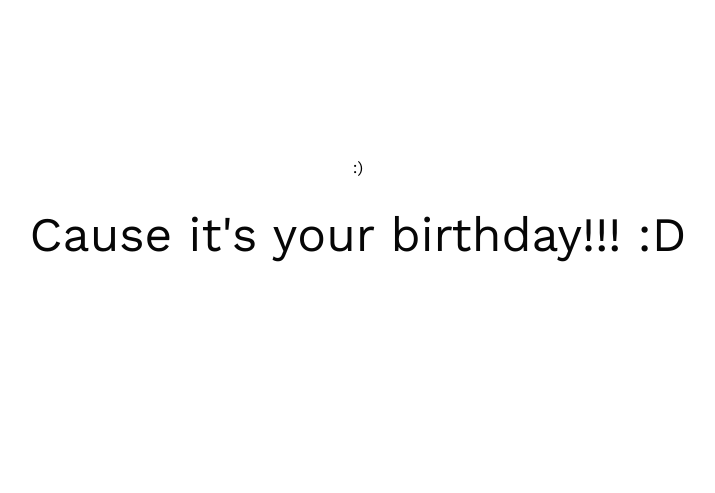
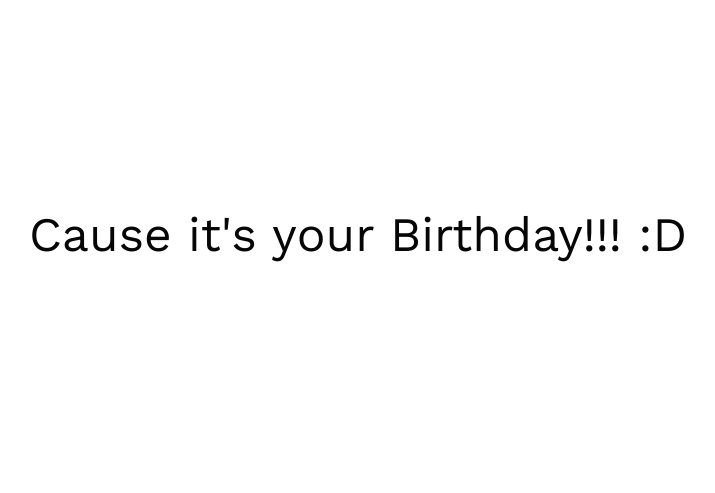
Before and after one commit to happybirthday-dianne/happy-birthday-dianne.github.io, a website: page index.html in a window 1280 px wide. Shown: the part 2-495 px from the top of the page, without its empty margins (282-997 px from the left). Drawn offline with nearby package versions, Linux system fonts and the light colour scheme.

Commit message:
Update index.html

```diff
--- a/index.html
+++ b/index.html
@@ -20,7 +20,7 @@
       <p class="two" id="greetingText">Let's start your day right!</p>
     </div>
     <div class="three">
-      <p>Cause it's your birthday!!! :D</p>
+      <p>Cause it's your Birthday!!! :D</p>
     </div>
     <div class="four">
       <div class="text-box">
@@ -33,8 +33,7 @@
       <p class="idea-2">I thought about something else.</p>
       <p class="idea-3">I realised, I wanted to do something
         <strong>special</strong>.</p>
-        <span>:)</span>
-      </p>
+
       <p class="idea-6">
         <span>S</span>
         <span>O</span>
```
